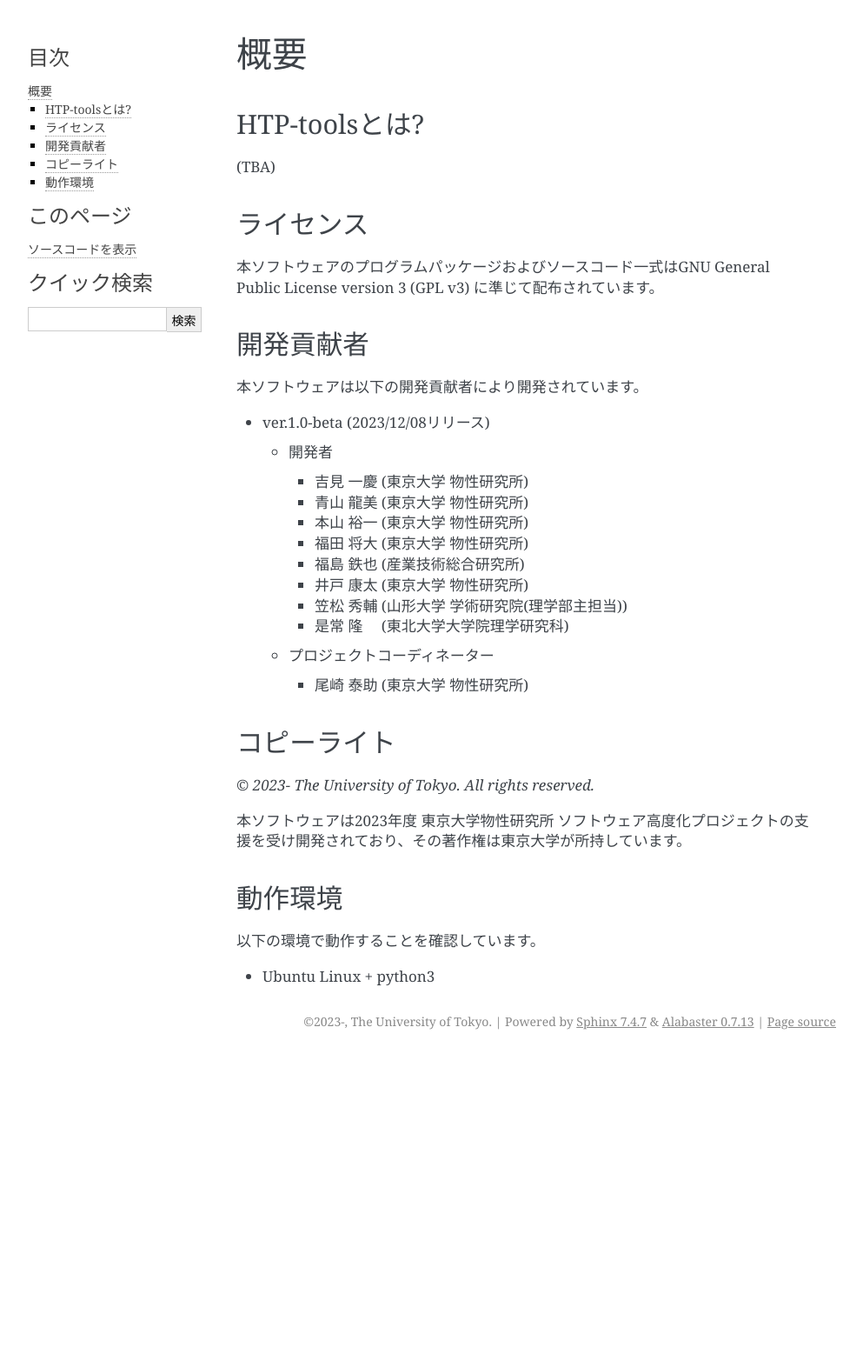
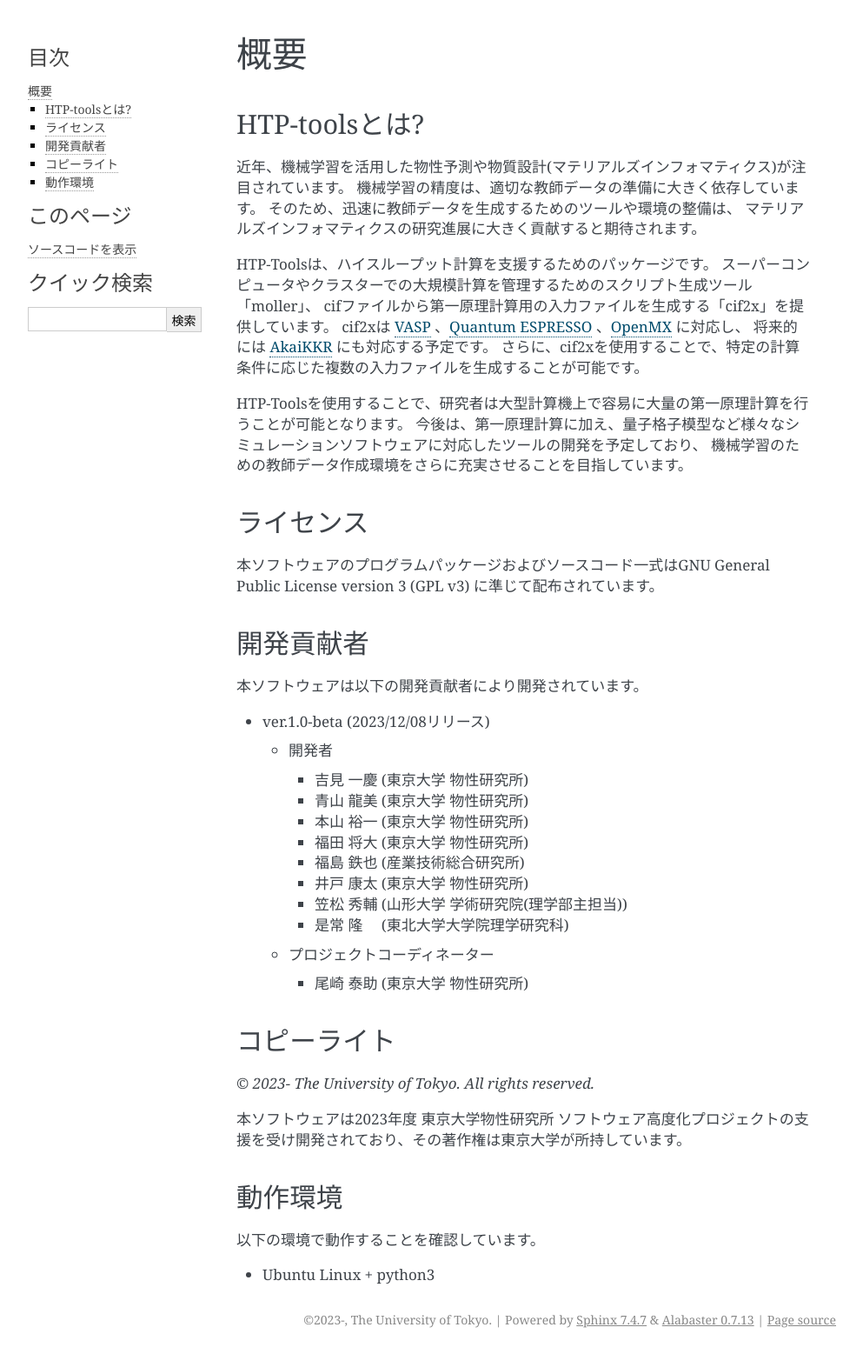
Before and after one commit to issp-center-dev/cif2x, a Sphinx documentation site: the page built from docs/ja/source/about/index.rst, in a window 1280 px wide. Shown: the whole page at 87% size, without its empty margins (148-1141 px from the left). Built offline with Sphinx 7.4.7, drawn with Linux system fonts in a browser that asks for light colours; pages that are not in the unit, such as notebooks, are missing from menus; before the commit the page ends 1214 px from its top, so only the background shows below that.

Commit message:
update about

```diff
--- a/docs/ja/source/about/index.rst
+++ b/docs/ja/source/about/index.rst
@@ -5,7 +5,21 @@
 HTP-toolsとは?
 ----------------------------------------------------------------
 
-(TBA)
+近年、機械学習を活用した物性予測や物質設計(マテリアルズインフォマティクス)が注目されています。
+機械学習の精度は、適切な教師データの準備に大きく依存しています。
+そのため、迅速に教師データを生成するためのツールや環境の整備は、
+マテリアルズインフォマティクスの研究進展に大きく貢献すると期待されます。
+
+HTP-Toolsは、ハイスループット計算を支援するためのパッケージです。
+スーパーコンピュータやクラスターでの大規模計算を管理するためのスクリプト生成ツール「moller」、
+cifファイルから第一原理計算用の入力ファイルを生成する「cif2x」を提供しています。
+cif2xは `VASP <https://www.vasp.at>`_ 、`Quantum ESPRESSO  <https://www.quantum-espresso.org>`_ 、`OpenMX <http://www.openmx-square.org>`_ に対応し、
+将来的には `AkaiKKR <http://kkr.issp.u-tokyo.ac.jp>`_ にも対応する予定です。
+さらに、cif2xを使用することで、特定の計算条件に応じた複数の入力ファイルを生成することが可能です。
+
+HTP-Toolsを使用することで、研究者は大型計算機上で容易に大量の第一原理計算を行うことが可能となります。
+今後は、第一原理計算に加え、量子格子模型など様々なシミュレーションソフトウェアに対応したツールの開発を予定しており、
+機械学習のための教師データ作成環境をさらに充実させることを目指しています。
 
 ライセンス
 ----------------------------------------------------------------
```
Also changed, not shown: docs/en/source/about/index.rst (+13 -1 lines).
